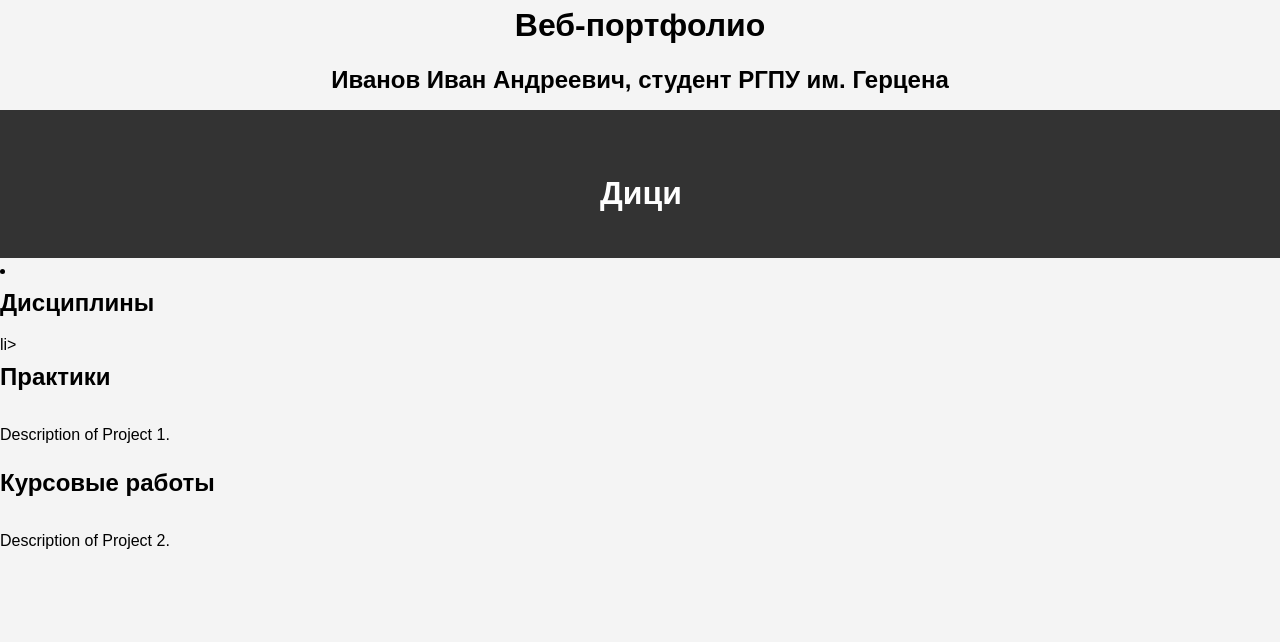
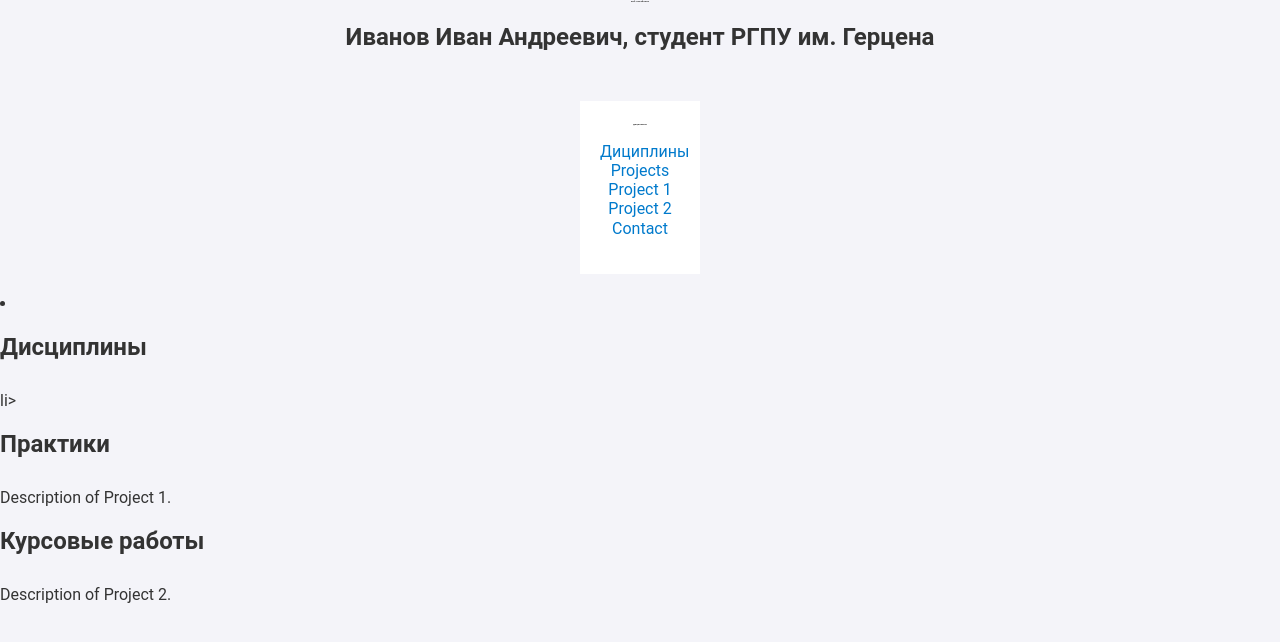
Before and after one commit to RainyBaam/RainyBaam.github.io, a plain HTML site: page index.html in a window 1280 px wide. Drawn offline with Linux system fonts and the light colour scheme.

Commit message:
Update styles.css

```diff
--- a/styles.css
+++ b/styles.css
@@ -1,106 +1,91 @@
 body {
-    font-family: Arial, sans-serif;
-    line-height: 1.6;
+    font-family: 'Roboto', sans-serif;
     margin: 0;
     padding: 0;
-    background-color: #f4f4f4;
+    background-color: #f4f4f9;
+    color: #333;
   }
 
   .container {
     width: 80;
-    margin: auto;
-    overflow: hidden;
+    max-width: 900;
+    margin: 0 auto;
+    padding: 20;
+    background-color: #fff;
+    box-shadow: 0 0 10 (0, 0, 0, 0.1);
   }
 
   header {
-    background: #333;
-    color: #fff;
-    padding-top: 30;
-    min-height: 70;
-    border-bottom: #77d5d5 3 solid;
+    text-align: center;
+    padding: 20 0;
   }
 
-header a {
-    color: #fff;
-    text-decoration: none;
-    text-transform: uppercase;
-    font-size: 16;
+  h1 {
+    font-size: 2.5;
+    margin-bottom: 0;
   }
 
-header ul {
-    padding: 0;
-    list-style: none;
+  .subtitle {
+    font-size: 1.2;
+    color: #555;
   }
 
-header li {
-    display: inline;
-    padding: 0 20;
-    position: relative;
+  main {
+    padding: 20 0;
   }
 
-header nav {
-    float: right;
-    margin-top: 10;
+  h2 {
+    border-bottom: 2 solid #007acc;
+    padding-bottom: 10;
+    margin-bottom: 20;
   }
 
-header .container {
-    display: flex;
-    justify-content: space-between;
-    align-items: center;
+  details summary {
+    font-weight: bold;
+    font-size: 1.3;
+    cursor: pointer;
+    padding: 10;
+    border: 1 solid #ddd;
+    border-radius: 5;
+    background-color: #f9f9f9;
+    margin-bottom: 10;
   }
 
-section {
-    padding: 20 0;
-    border-bottom: 1 solid #e1e1e1;
+  details[open] summary {
+    border-bottom-left-radius: 0;
+    border-bottom-right-radius: 0;
   }
 
-section:last-of-type {
-    border-bottom: none;
+  details ul {
+    padding: 10 20;
+    border: 1 solid #ddd;
+    border-top: none;
+    margin-top: -1;
+    border-bottom-left-radius: 5;
+    border-bottom-right-radius: 5;
   }
 
-h1, h2, h3 {
-    margin: 0;
-    padding-bottom: 10;
+  ul {
+    list-style-type: none;
+    padding-left: 0;
+  }
+
+  li {
+    margin: 0.5 0;
+  }
+
+  a {
+    text-decoration: none;
+    color: #007acc;
+  }
+
+  a:hover {
+    text-decoration: underline;
   }
 
   footer {
+    text-align: center;
     padding: 20 0;
-    background: #333;
-    color: #fff;
-    text-align: center;
+    font-size: 0.9;
+    color: #777;
   }
-
-/* Dropdown Menu Styles */
-.dropdown {
-    position: relative;
-    display: inline-block;
-}
-
-.dropdown-content {
-    display: none;
-    position: absolute;
-    background-color: #f9f9f9;
-    min-width: 160;
-    box-shadow: 0 8 16 (0,0,0,0.2);
-    z-index: 1;
-}
-
-.dropdown-content a {
-    color: black;
-    padding: 12 16;
-    text-decoration: none;
-    display: block;
-    text-align: left;
-}
-
-.dropdown-content a:hover {
-    background-color: #f1f1f1;
-}
-
-.dropdown:hover .dropdown-content {
-    display: block;
-}
-
-.dropdown:hover .dropbtn {
-    background-color: #3e8e41;
-}
```
Lines whose indentation alone changed are shown as unchanged.
